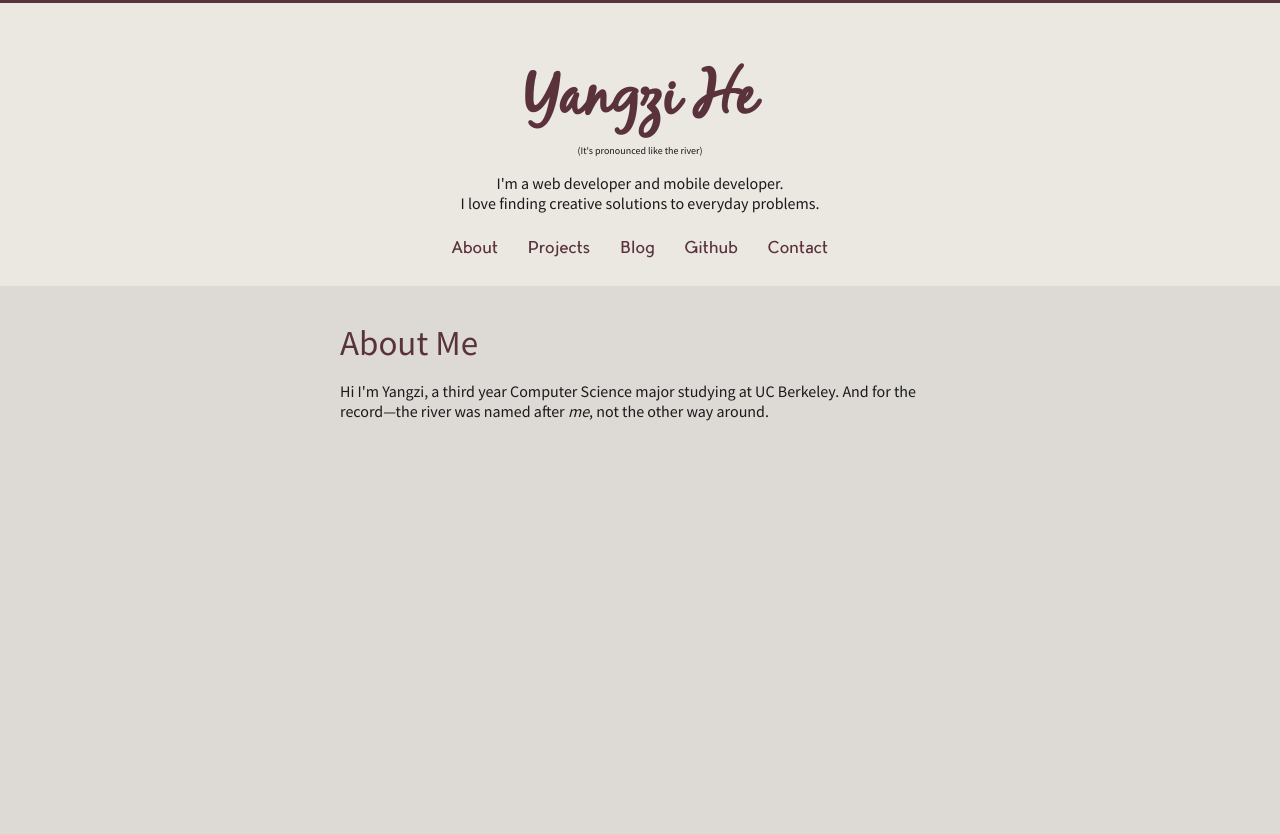
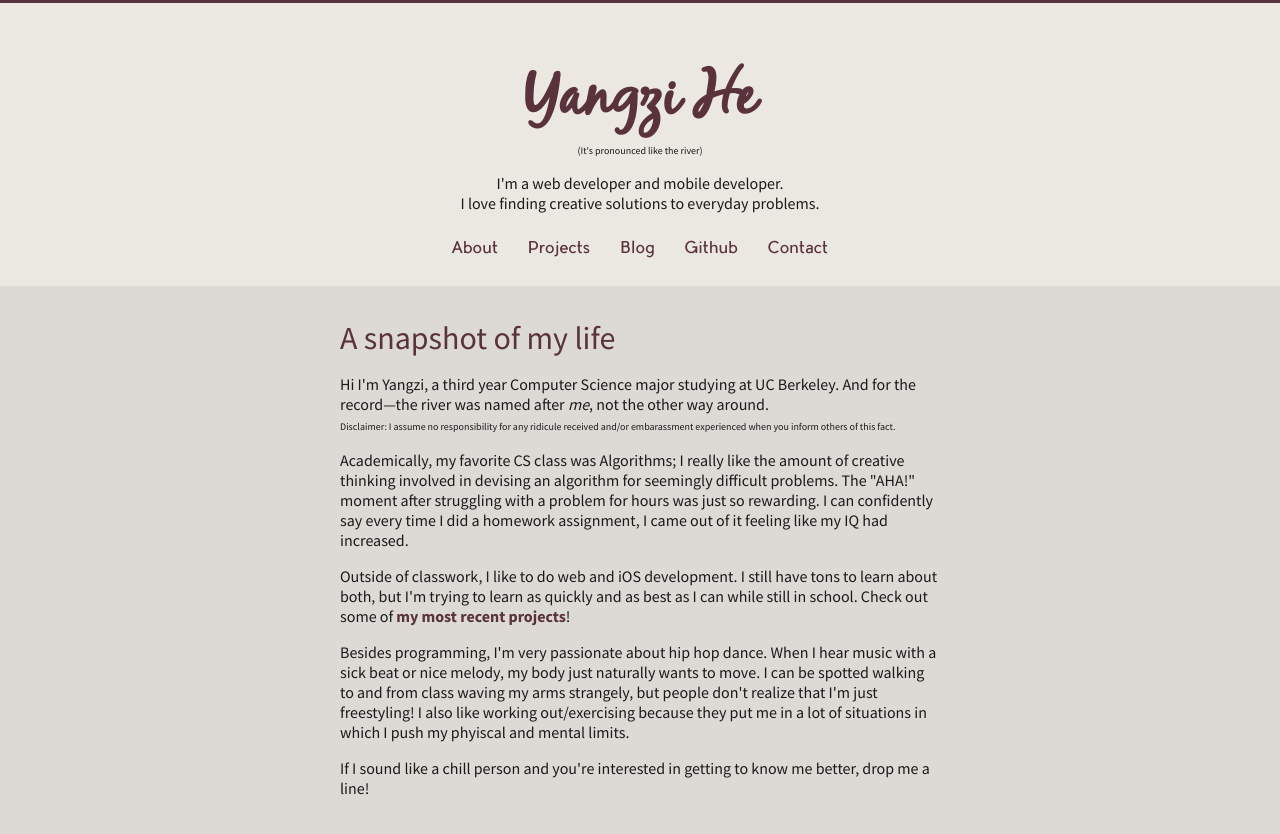
Before and after one commit to yangzihe/yangzihe.github.io, a Jekyll site: the page built from index.html, in a window 1280 px wide. Shown: the top 834 px of the page. Built offline with Jekyll 4.4.1, drawn with Linux system fonts in a browser that asks for light colours; the list of posts is cut into pages by our own code.

Commit message:
Updated about section

```diff
--- a/css/style.css
+++ b/css/style.css
@@ -113,7 +113,7 @@ p a:hover {
 
 .content-title {
     font-family: "Source Sans Pro";
-    font-size: 35px;
+    font-size: 32px;
     font-weight: 400;
     color: #59323C;
     margin-bottom: 0;
--- a/index.html
+++ b/index.html
@@ -4,9 +4,20 @@ title: Yangzi He
 ---
 
 <div class="content-paragraph">
-  <h3 class="content-title">About Me</h3>
+  <h3 class="content-title">A snapshot of my life</h3>
   <p class="content">
-    Hi I'm Yangzi, a third year Computer Science major studying at UC Berkeley. And for the record—the river was named after <em>me</em>, not the other way around.
-    <br>
+    Hi I'm Yangzi, a third year Computer Science major studying at UC Berkeley. And for the record—the river was named after <em>me</em>, not the other way around. <br> <span style="font-size:10px">Disclaimer: I assume no responsibility for any ridicule received and/or embarassment experienced when you inform others of this fact.</span>
+  </p>
+  <p class="content">
+    Academically, my favorite CS class was Algorithms; I really like the amount of creative thinking involved in devising an algorithm for seemingly difficult problems. The "AHA!" moment after struggling with a problem for hours was just so rewarding. I can confidently say every time I did a homework assignment, I came out of it feeling like my IQ had increased.
+  </p>
+  <p class="content">
+    Outside of classwork, I like to do web and iOS development. I still have tons to learn about both, but I'm trying to learn as quickly and as best as I can while still in school. Check out some of <a href="theyangziriver.com/projects/"><strong>my most recent projects</strong></a>!
+  </p>
+  <p class="content">
+  Besides programming, I'm very passionate about hip hop dance. When I hear music with a sick beat or nice melody, my body just naturally wants to move. I can be spotted walking to and from class waving my arms strangely, but people don't realize that I'm just freestyling! I also like working out/exercising because they put me in a lot of situations in which I push my phyiscal and mental limits.
+  </p>
+  <p class="content">
+    If I sound like a chill person and you're interested in getting to know me better, drop me a line!
   </p>
 </div>
```
